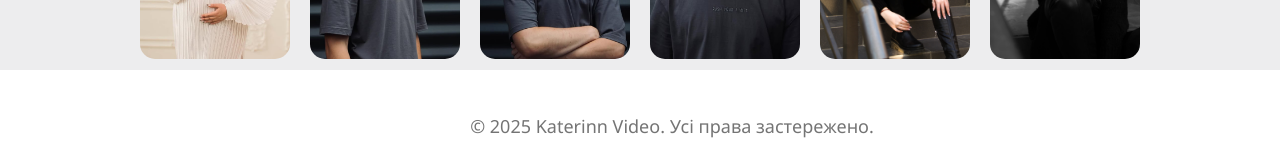
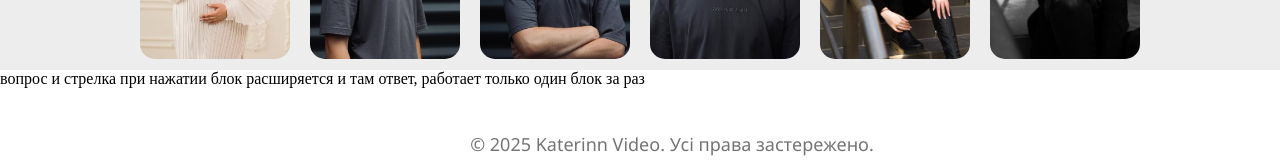
Before and after one commit to Ep1xo/katyas-site, a React (Create React App) app: page / in a window 1280 px wide. Shown: the part 2255-2415 px from the top of the page. Built offline with nearby package versions, Linux system fonts and the light colour scheme.

Commit message:
UPD. Site is not done - there's still  FAQ block. waiting for response about it's questions

```diff
--- a/src/App.js
+++ b/src/App.js
@@ -1,4 +1,4 @@
-import React, { useState} from 'react';
+import React, { useState, useRef } from 'react';
 import ContactWindow from "./ContactWindow";
 import AllGallery from './Portfolio-Components/AllGallery';
 import PersonalShooting from './Portfolio-Components/PersonalShooting';
@@ -116,6 +116,11 @@ function App() {
         </div>
       </div>
 
+      <div>
+        вопрос и стрелка
+        при нажатии блок расширяется и там ответ, работает только один блок за раз
+      </div>
+
       <div className='bottom-part'>
         <p>© 2025 Katerinn Video. Усі права застережено.</p>
       </div>
```
